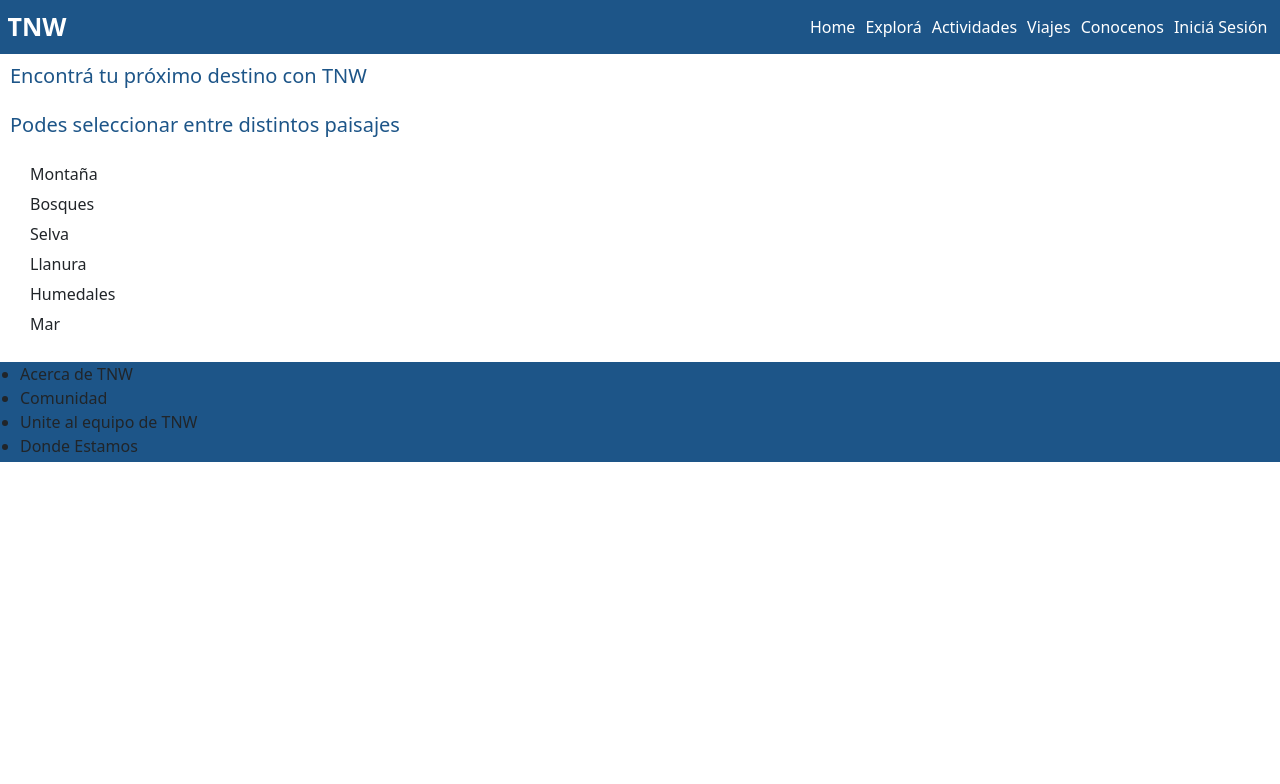
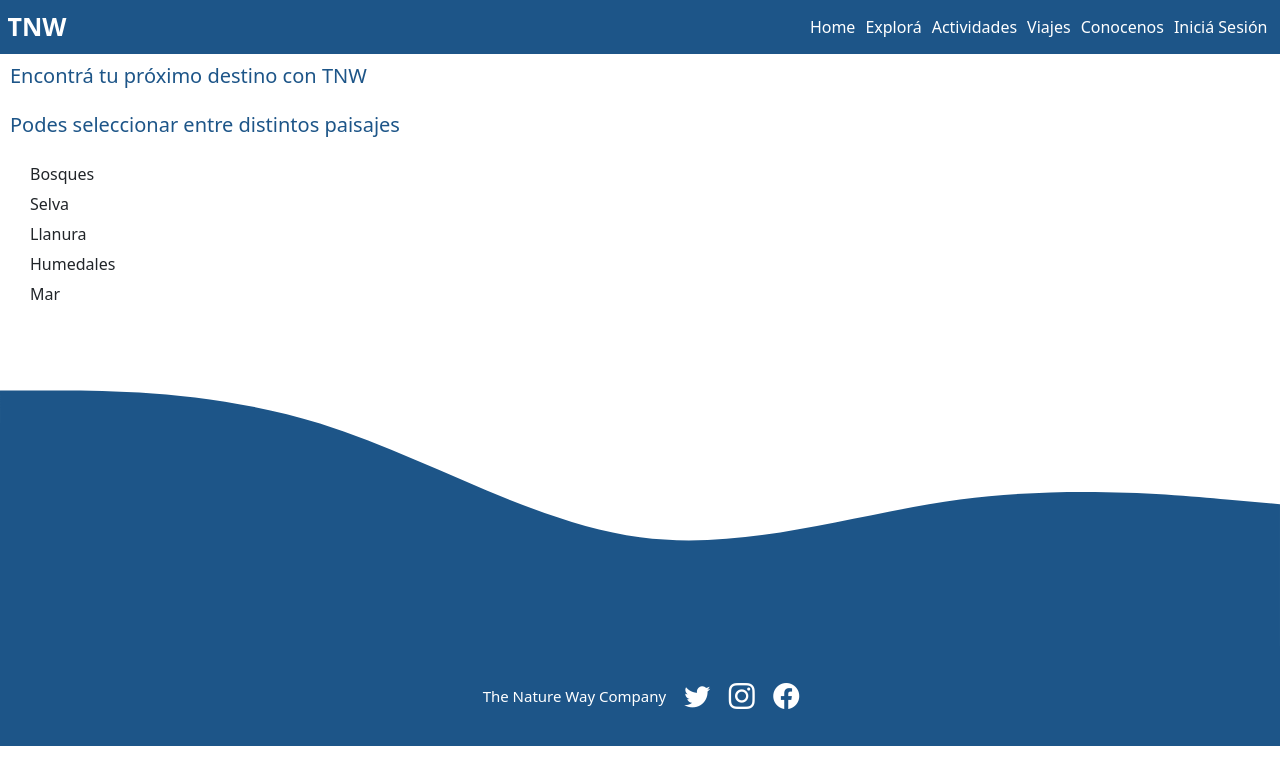
Before and after one commit to TrellixVulnTeam/Mi_repositorio_T8UC, a plain HTML site: page Pages/explorar.html in a window 1280 px wide. Drawn offline with nearby package versions, Linux system fonts and the light colour scheme.

Commit message:
Prueba creacion rama Dev

```diff
--- a/Pages/explorar.html
+++ b/Pages/explorar.html
@@ -6,6 +6,8 @@
     <meta name="viewport" content="width=device-width, initial-scale=1.0">
     <!-- Link Bootstrap -->
     <link href="https://cdn.jsdelivr.net/npm/bootstrap@5.1.3/dist/css/bootstrap.min.css" rel="stylesheet" integrity="sha384-1BmE4kWBq78iYhFldvKuhfTAU6auU8tT94WrHftjDbrCEXSU1oBoqyl2QvZ6jIW3" crossorigin="anonymous">
+    <!-- Link Icons Bootstrap -->
+    <link rel="stylesheet" href="https://cdn.jsdelivr.net/npm/bootstrap-icons@1.8.1/font/bootstrap-icons.css">
     <link rel="stylesheet" href="../CSS/style.css">
     <title>Explorar</title>
 </head>
@@ -79,7 +81,7 @@
     <h3>Podes seleccionar entre distintos paisajes</h3>
 
     <ul class="lista-paisajes">
-        <li>Montaña</li>
+       <!--  <li>Montaña</li> -->
         <li>Bosques</li>
         <li>Selva</li>
         <li>Llanura</li>
@@ -91,14 +93,31 @@
 
 <!-- FOOTER -->
 
-<footer>
+<section id="seccion-footer">
+    <div id="fondo-footer"><svg xmlns="http://www.w3.org/2000/svg" viewBox="0 0 1440 320"><path fill="#1d5588" fill-opacity="1" d="M0,32L60,32C120,32,240,32,360,69.3C480,107,600,181,720,197.3C840,213,960,171,1080,154.7C1200,139,1320,149,1380,154.7L1440,160L1440,320L1380,320C1320,320,1200,320,1080,320C960,320,840,320,720,320C600,320,480,320,360,320C240,320,120,320,60,320L0,320Z"></path></svg>
+    </div>
+</section>
+
+
+<footer class="w-100 d-flex align-items-center justify-content-center flex-wrap">
+    <p class="fs-4 px-3 pt-3">The Nature Way Company</p>
+    <div id="iconos">
+        <a href="#"><i class="bi bi-twitter"></i></a>
+        <a href="#"><i class="bi bi-instagram"></i></a>
+        <a href="#"><i class="bi bi-facebook"></i></a>
+    </div>
+</footer>
+
+
+
+<!-- <footer>
     <ul>
         <li>Acerca de TNW</li>
         <li>Comunidad</li>
         <li>Unite al equipo de TNW</li>
         <li>Donde Estamos</li>
     </ul>
- </footer>
+ </footer> -->
 
 
 
```
